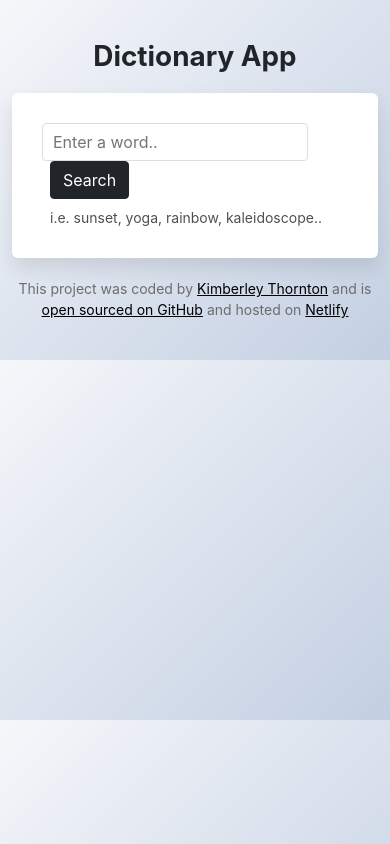
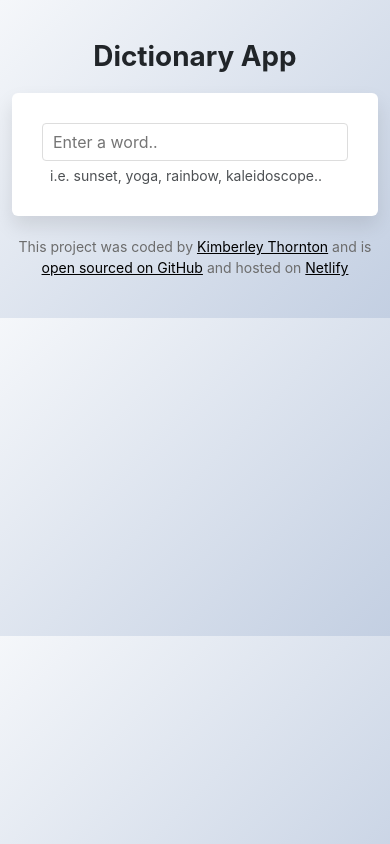
Before and after one commit to kimberleyjthornton-debug/dictionary-project-kjt, a React (Create React App) app: page / in a window 390 px wide. Built offline with nearby package versions, Linux system fonts and the light colour scheme; no server answers.

Commit message:
Made photos responsive (if smaller than 600px, then only displays 3, larger and stacked on top of one another). Also made search button disappear

```diff
--- a/src/Dictionary.css
+++ b/src/Dictionary.css
@@ -20,3 +20,12 @@
   margin-left: 3px;
   opacity: 0.8;
 }
+
+@media (max-width: 600px) {
+  .Dictionary .form-search-bar {
+    width: 100%;
+  }
+  .Dictionary .btn {
+    display: none;
+  }
+}
--- a/src/Dictionary.js
+++ b/src/Dictionary.js
@@ -57,7 +57,7 @@ export default function Dictionary(props) {
             <input
               type="submit"
               value="Search"
-              className="btn btn-dark color-white ms-2 mb-1 rounded-1"
+              className="btn btn-dark color-white ms-3 mb-1 rounded-1"
             />
             <div className="suggestions mt-1 ms-2">
               i.e. sunset, yoga, rainbow, kaleidoscope..
--- a/src/Photos.css
+++ b/src/Photos.css
@@ -2,3 +2,19 @@
   border-radius: 4px;
   margin: 10px;
 }
+
+@media (max-width: 600px) {
+  .Photos .col-4 {
+    width: 100%;
+    flex: 0 0 100%;
+    max-width: 100%;
+    margin-bottom: 20px; /* Space between the stacked images */
+  }
+  .Photos .col-4:nth-child(n + 4) {
+    display: none;
+  }
+  .Photos img {
+    padding: 0;
+    margin: 2px;
+  }
+}
```
